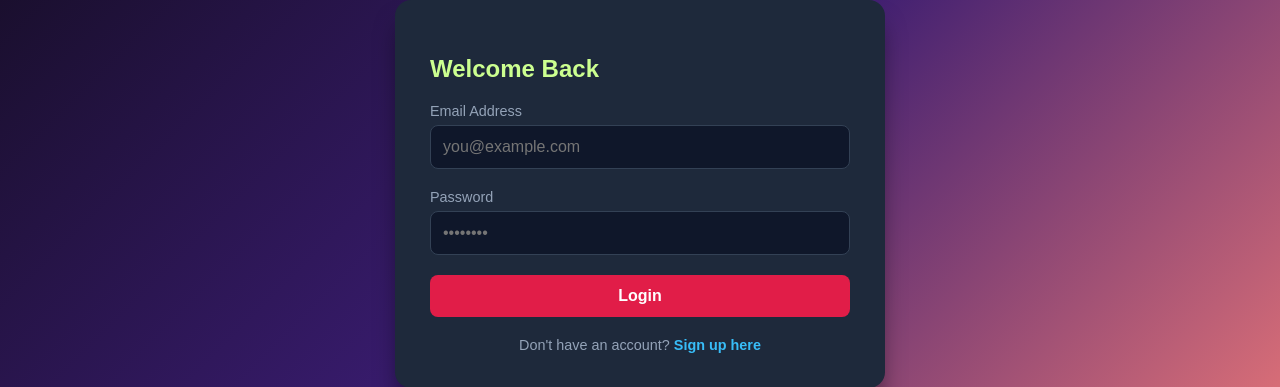
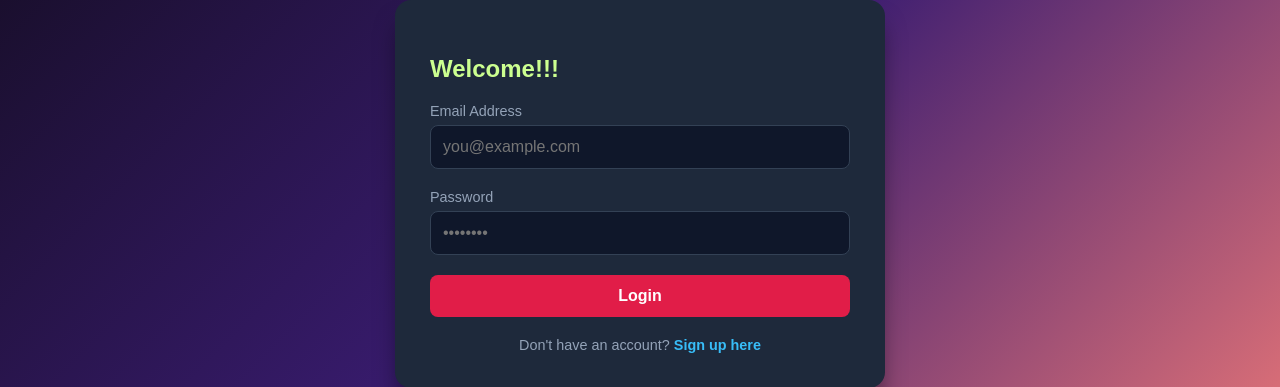
Before and after one commit to AuroraWisp/Movie-Ticket-Booking, a PHP site: page /login.php in a window 1280 px wide. Shown: the top 387 px of the page. Run offline with PHP 8.4, Linux system fonts and the light colour scheme.

Commit message:
Refactor login.php for improved readability and style

```diff
--- a/login.php
+++ b/login.php
@@ -1,5 +1,5 @@
 <?php
-require_once "config/db.php";
+require_once "db.php";
 session_start();
 
 if (isset($_SESSION['user_id'])) {
@@ -10,7 +10,6 @@ if (isset($_SESSION['user_id'])) {
 $error = "";
 $success = "";
 
-// Check for registration success message
 if (isset($_SESSION['success_message'])) {
     $success = $_SESSION['success_message'];
     unset($_SESSION['success_message']);
@@ -44,8 +43,8 @@ if ($_SERVER['REQUEST_METHOD'] === 'POST') {
 <head>
     <meta charset="UTF-8">
     <meta name="viewport" content="width=device-width, initial-scale=1.0">
-    <title>Login - Movie Booking System</title>
-    <link rel="stylesheet" href="css/style.css">
+    <title>CineVerse</title>
+    <link rel="stylesheet" href="style.css">
     <style>
         .auth-card {
             background-color: #1e293b;
@@ -124,7 +123,7 @@ if ($_SERVER['REQUEST_METHOD'] === 'POST') {
 <body>
 
 <div class="auth-card">
-    <h2 style="margin-bottom: 20px;">Welcome Back</h2>
+    <h2 style="margin-bottom: 20px;">Welcome!!!</h2>
 
     <?php if ($success): ?>
         <p class="success-msg"><?= htmlspecialchars($success) ?></p>
```
